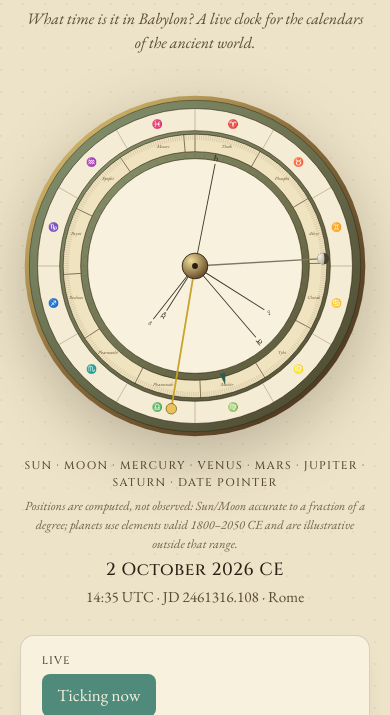
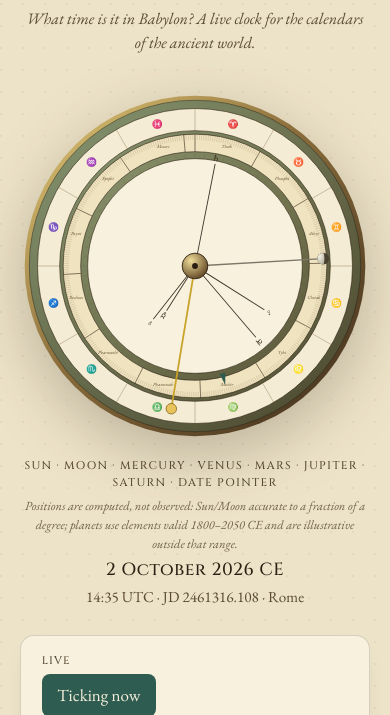
Before and after one commit to antonsoo/horologium, a website built with Vite: page index.html in a window 390 px wide. Shown: the part 129-844 px from the top of the page. Built offline with nearby package versions, Linux system fonts and the light colour scheme.

Commit message:
fix: accessibility findings from an axe-core audit
Text contrast below 4.5:1, missing landmarks and headings, unnamed controls
and scroll regions that could not take focus, as each applies here; the
changelog has the measurements. Audited in light and dark, at desktop and
phone widths, in the initial and loaded states: no findings remain.

```diff
--- a/src/app/style.css
+++ b/src/app/style.css
@@ -309,7 +309,8 @@ select {
   color: var(--fg-soft);
 }
 .btn.primary {
-  background: var(--accent);
+  /* --accent-text, not --accent: card-coloured text on the mid green is 3.5:1 in the light theme. */
+  background: var(--accent-text);
   color: var(--card-bg);
   border-color: transparent;
 }
```
Also changed, not shown: CHANGELOG.md.
